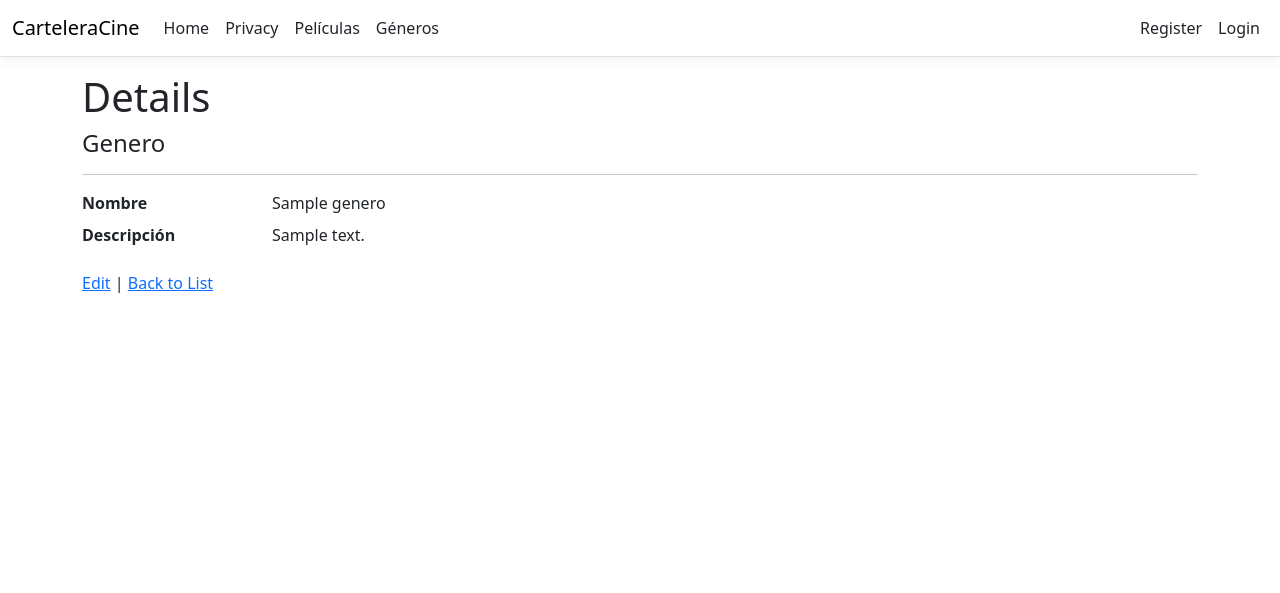
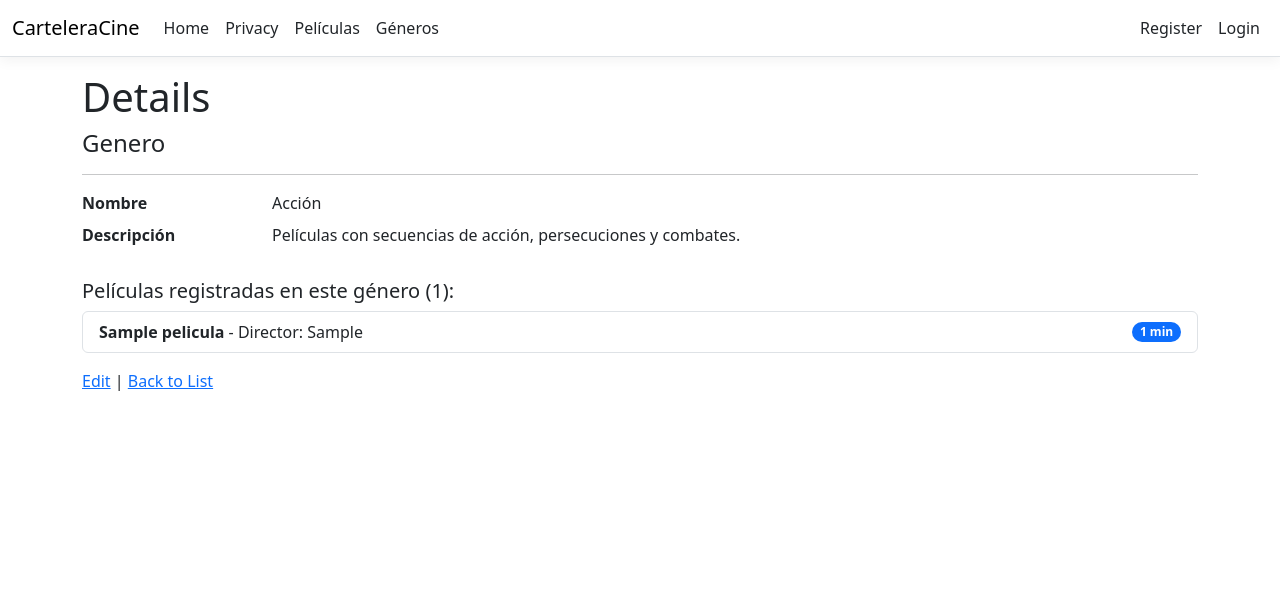
Before and after one commit to alexkinfante-07/CarteleraCine, an ASP.NET Core app: page /Generos/Details/1 in a window 1280 px wide. Shown: the top 593 px of the page. Run offline with ASP.NET Core 8, Linux system fonts and the light colour scheme; a user stored in the database is signed in; tables that the repository leaves empty hold one stand-in row (values such as "Sample post"); style sheets or scripts are compiled from the project's sources; some libraries are stand-ins or nearby versions.

Commit message:
Crud de Genero

```diff
--- a/Controllers/GenerosController.cs
+++ b/Controllers/GenerosController.cs
@@ -16,7 +16,7 @@ public class GenerosController : Controller
     // GET: Generos
     public async Task<IActionResult> Index()
     {
-        return View(await _context.Genero.ToListAsync());
+        return View(await _context.Genero.Include(g => g.Peliculas).ToListAsync());
     }
 
     // GET: Generos/Details/5
@@ -28,6 +28,7 @@ public class GenerosController : Controller
         }
 
         var genero = await _context.Genero
+            .Include(g => g.Peliculas)
             .FirstOrDefaultAsync(m => m.Id == id);
         if (genero == null)
         {
--- a/Views/Generos/Details.cshtml
+++ b/Views/Generos/Details.cshtml
@@ -23,6 +23,24 @@
             @Html.DisplayFor(model => model.Descripcion)
         </dd>
     </dl>
+
+    @if (Model.Peliculas != null && Model.Peliculas.Any())
+    {
+        <h5 class="mt-4">Películas registradas en este género (@Model.Peliculas.Count):</h5>
+        <ul class="list-group mb-3">
+            @foreach (var pelicula in Model.Peliculas)
+            {
+                <li class="list-group-item d-flex justify-content-between align-items-center">
+                    <span><strong>@pelicula.Titulo</strong> - Director: @pelicula.Director</span>
+                    <span class="badge bg-primary rounded-pill">@pelicula.DuracionMinutos min</span>
+                </li>
+            }
+        </ul>
+    }
+    else
+    {
+        <p class="text-muted mt-3"><em>No hay películas asociadas a este género aún.</em></p>
+    }
 </div>
 <div>
     @if (User.IsInRole("Curador"))
--- a/Views/Generos/Index.cshtml
+++ b/Views/Generos/Index.cshtml
@@ -21,6 +21,9 @@
             <th>
                 @Html.DisplayNameFor(model => model.Descripcion)
             </th>
+            <th>
+                Películas
+            </th>
             <th></th>
         </tr>
     </thead>
@@ -33,6 +36,9 @@
                 </td>
                 <td>
                     @Html.DisplayFor(modelItem => item.Descripcion)
+                </td>
+                <td>
+                    <span class="badge bg-secondary">@(item.Peliculas?.Count ?? 0)</span>
                 </td>
                 <td>
                     @if (User.IsInRole("Curador"))
```
Also changed, not shown: Data/DbInitializer.cs (+12 -0 lines).
